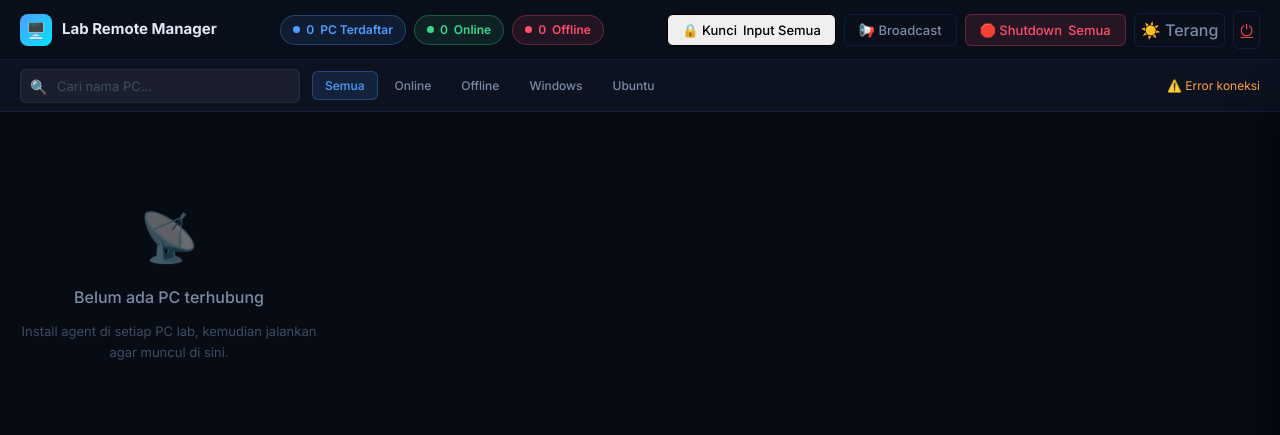
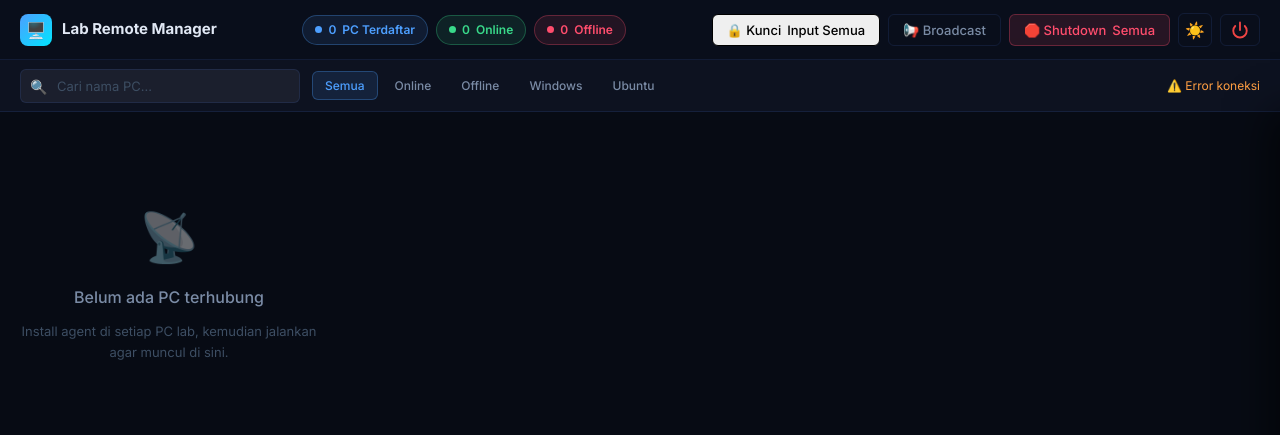
Before and after one commit to yusufburhani20/remoteallos, a website: page dashboard/main.html in a window 1280 px wide. Drawn offline with nearby package versions, Linux system fonts and the light colour scheme; files that its build step writes are made by us from their sources; no server answers; files whose address does not match are found by name.

Commit message:
UI: Use SVG power button for logout to fix unsupported font, and remove theme toggle text completely

```diff
--- a/dashboard/main.html
+++ b/dashboard/main.html
@@ -50,7 +50,9 @@
       <button class="btn btn-ghost" id="btn-theme-toggle" title="Ganti Tema" style="font-size: 16px; padding: 6px;">
         ☀️
       </button>
-      <a href="/logout" class="btn btn-ghost" title="Keluar" style="font-size: 16px; padding: 6px; color: #ef4444;">⏻</a>
+      <a href="/logout" class="btn btn-ghost" title="Keluar" style="padding: 6px 10px; color: #ef4444;">
+        <svg xmlns="http://www.w3.org/2000/svg" width="18" height="18" viewBox="0 0 24 24" fill="none" stroke="currentColor" stroke-width="2.5" stroke-linecap="round" stroke-linejoin="round"><path d="M18.36 6.64a9 9 0 1 1-12.73 0"></path><line x1="12" y1="2" x2="12" y2="12"></line></svg>
+      </a>
     </div>
   </header>
 
@@ -274,7 +276,7 @@
 
   function updateThemeButton() {
     const isLight = document.documentElement.getAttribute('data-theme') === 'light';
-    themeBtn.innerHTML = isLight ? '🌙 Gelap' : '☀️ Terang';
+    themeBtn.innerHTML = isLight ? '🌙' : '☀️';
   }
 
   themeBtn.addEventListener('click', () => {
```
